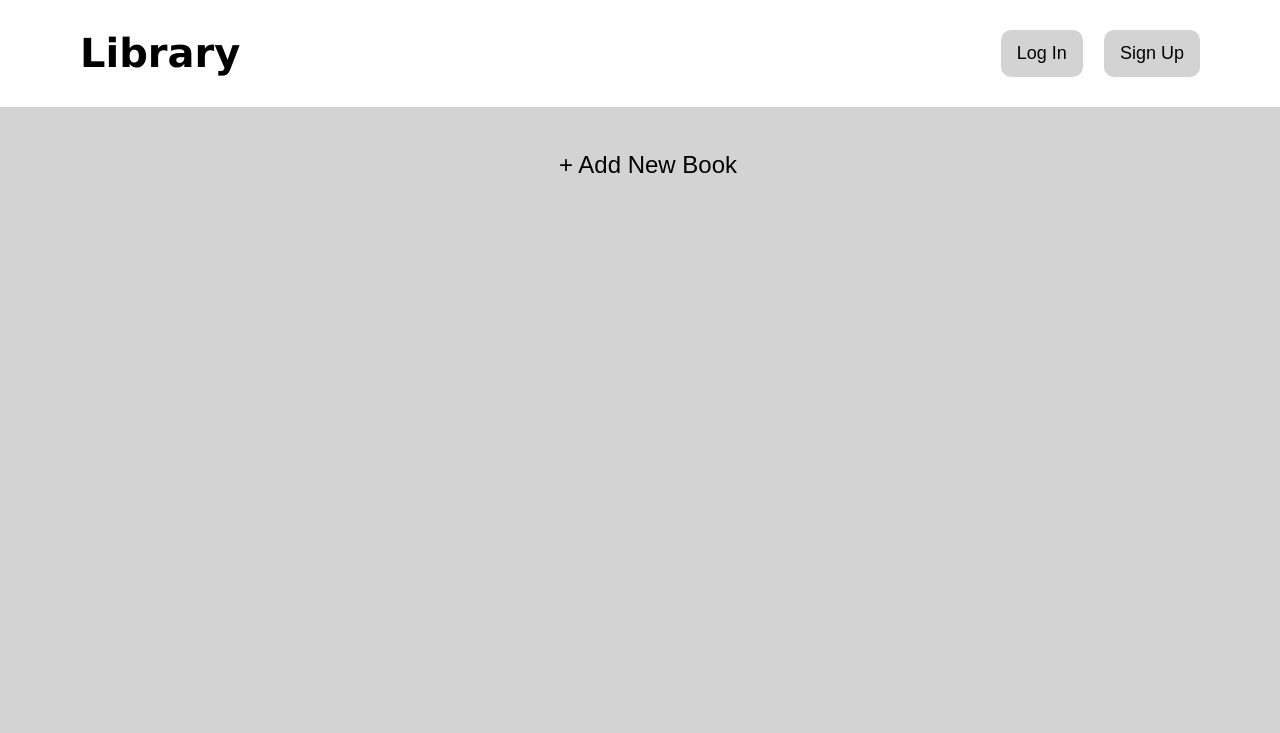
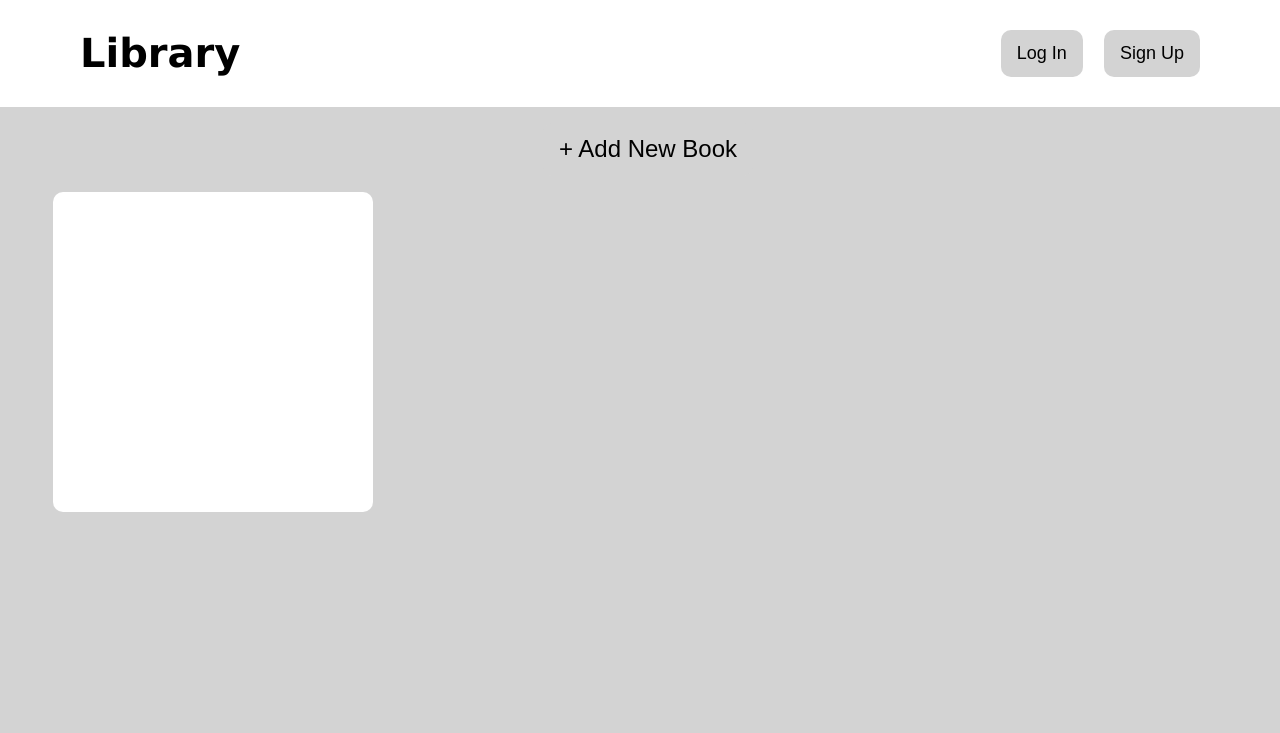
Before and after one commit to akhfirdaus07/library, a plain HTML site: page index.html in a window 1280 px wide. Shown: the top 733 px of the page. Drawn offline with Linux system fonts and the light colour scheme.

Commit message:
Simulate styling for added book

```diff
--- a/index.html
+++ b/index.html
@@ -23,7 +23,13 @@
         <p>
             <button class="button" data-modal="modalOne">+ Add New Book</button>
         </p>
+
+        <div class="books-container">
+            <div class="book"></div>
+        </div>
     </div>
+
+
 
     <div id="modalOne" class="modal">
         <div class="modal-content">
@@ -39,7 +45,7 @@
                     <input type="checkbox" id="read" name="read" value="read" required>
                 </div>
 
-                <button type="submit" href="">Submit</button>
+              <button type="submit" href="">Submit</button>
             </form>
           </div>
         </div>
--- a/javascript.js
+++ b/javascript.js
@@ -17,6 +17,8 @@ function displayBooks(){
 }
 
 
+
+
 let modalBtns = [...document.querySelectorAll(".button")];
 modalBtns.forEach(function (btn) {
   btn.onclick = function () {
--- a/styles.css
+++ b/styles.css
@@ -38,13 +38,23 @@ h1{
 
 .content{
     background-color: lightgrey;
-    padding: 1rem;
-    display: flex;
+    padding-bottom: 3rem;
+
+    display: grid;
+    grid-template-columns: repeat(3,1fr);
+    grid-template-rows: max-content;
+    justify-items: center;
     justify-content: center;
     align-items: flex-start;
 }
 
+.content p{
+    grid-column: 1/-1;
+}
+
 .content button{
+
+
     background-color: lightgrey;
     margin-left: 1rem;
     padding: 0.8rem 1rem;
@@ -52,7 +62,6 @@ h1{
     border:none;
     text-align: center;
     font-size:x-large;
-
 }
 
 .content button:hover{
@@ -84,6 +93,7 @@ footer{
     overflow: auto;
     background-color: rgb(0, 0, 0);
     background-color: rgba(0, 0, 0, 0.4);
+    padding-top:3rem;
 }
 .modal-content {
     margin: 50px auto;
@@ -141,3 +151,16 @@ input {
     width: 1rem;
     margin:0;
 }
+
+.book-container{
+    grid-column: 1/-1;
+    display: grid;
+    grid-template-columns: repeat(3,1fr);
+}
+
+.book{
+    background-color: white;
+    border-radius: 10px;
+    height: 20rem;
+    width:20rem;
+}
```
